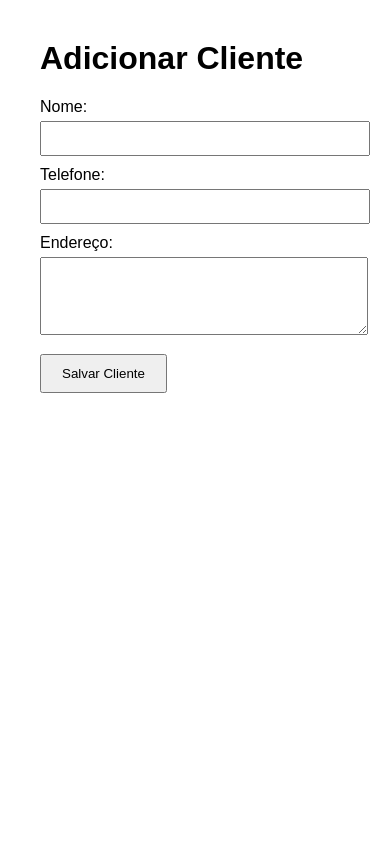
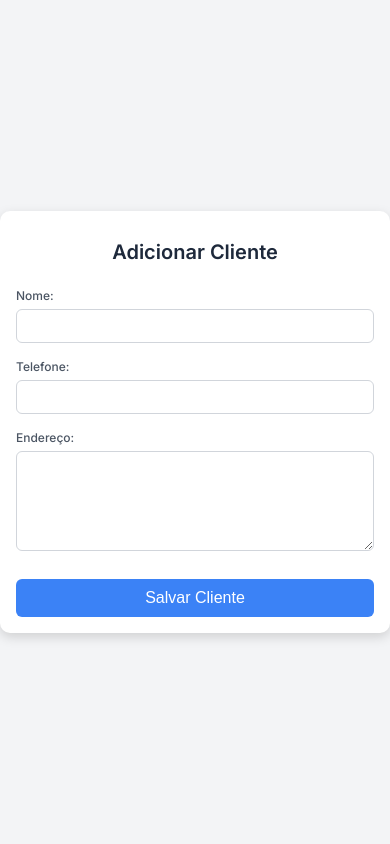
Before and after one commit to matheusgarozzi/Pedido-Pronto, a PHP site: page /adicionarcliente.php in a window 390 px wide. Run offline with PHP 8.4, Linux system fonts and the light colour scheme.

Commit message:
Entrega SPRINT1
Final

```diff
--- a/adicionarcliente.php
+++ b/adicionarcliente.php
@@ -1,71 +1,183 @@
-<?php
-$servername = "localhost";
-$username = "root";
-$password = "";
-$database = "PedidoProntoDB";
-
-
-$conn = new mysqli($servername, $username, $password, $database);
-
-
-if ($conn->connect_error) {
-    die("Conexão falhou: " . $conn->connect_error);
-}
-
-
-if ($_SERVER["REQUEST_METHOD"] == "POST") {
-    $nome = $_POST['nome'];
-    $telefone = $_POST['telefone'];
-    $endereco = $_POST['endereco'];
-
-    $sql = "INSERT INTO Clientes (nome, telefone, endereco)
-            VALUES ('$nome', '$telefone', '$endereco')";
-
-    if ($conn->query($sql) === TRUE) {
-        echo "<p style='color:green;'>Cliente adicionado com sucesso!</p>";
-    } else {
-        echo "<p style='color:red;'>Erro: " . $conn->error . "</p>";
-    }
-}
-
-$conn->close();
-?>
-
 <!DOCTYPE html>
 <html lang="pt-BR">
 <head>
     <meta charset="UTF-8">
     <title>Adicionar Cliente</title>
+    <meta name="viewport" content="width=device-width, initial-scale=1.0">
+    <link rel="preconnect" href="https://fonts.googleapis.com">
+    <link rel="preconnect" href="https://fonts.gstatic.com" crossorigin>
+    <link href="https://fonts.googleapis.com/css2?family=Inter:wght@400;500;600;700&display=swap" rel="stylesheet">
     <style>
         body {
-            font-family: Arial, sans-serif;
-            margin: 40px;
+            font-family: 'Inter', sans-serif;
+            margin: 0;
+            padding: 0;
+            background-color: #f3f4f6;
+            display: flex;
+            justify-content: center;
+            align-items: center;
+            min-height: 100vh;
         }
+
         form {
+            background-color: #ffffff;
+            padding: 24px;
+            border-radius: 10px;
+            box-shadow: 0 4px 12px rgba(0, 0, 0, 0.15);
             max-width: 500px;
+            width: 100%;
+            box-sizing: border-box;
         }
+
+        h1 {
+            color: #1e293b;
+            margin-bottom: 24px;
+            text-align: center;
+            font-weight: 600;
+            font-size: 24px;
+        }
+
         label {
             display: block;
-            margin-top: 10px;
+            margin-top: 16px;
+            color: #4b5563;
+            font-weight: 500;
+            font-size: 14px;
         }
+
         input[type="text"],
         input[type="tel"],
         textarea {
             width: 100%;
-            padding: 8px;
-            margin-top: 5px;
+            padding: 10px;
+            margin-top: 6px;
+            border: 1px solid #d1d5db;
+            border-radius: 6px;
+            box-sizing: border-box;
+            font-size: 16px;
+            transition: border-color 0.2s ease;
         }
-        button {
-            margin-top: 15px;
-            padding: 10px 20px;
+
+        input[type="text"]:focus,
+        input[type="tel"]:focus,
+        textarea:focus {
+            outline: none;
+            border-color: #3b82f6;
+            box-shadow: 0 0 0 3px rgba(59, 130, 246, 0.15);
+        }
+
+        textarea {
+            resize: vertical;
+            height: 100px;
+        }
+
+        button[type="submit"] {
+            margin-top: 24px;
+            padding: 12px 24px;
+            background-color: #3b82f6;
+            color: #ffffff;
+            border: none;
+            border-radius: 6px;
+            font-size: 18px;
+            cursor: pointer;
+            transition: background-color 0.3s ease, transform 0.1s ease;
+            width: 100%;
+            box-sizing: border-box;
+            display: block;
+            text-align: center;
+        }
+
+        button[type="submit"]:hover {
+            background-color: #2563eb;
+            transform: translateY(-2px);
+        }
+
+        button[type="submit"]:active {
+            background-color: #1e40af;
+            transform: translateY(0);
+        }
+
+        .error-message {
+            color: #dc2626;
+            font-size: 14px;
+            margin-top: 8px;
+            border: 1px solid #fecaca;
+            background-color: #ffe5e5;
+            padding: 10px;
+            border-radius: 6px;
+        }
+
+        @media (max-width: 640px) {
+            form {
+                padding: 16px;
+            }
+
+            h1 {
+                font-size: 20px;
+            }
+
+            label {
+                font-size: 12px;
+            }
+
+            input[type="text"],
+            input[type="tel"],
+            textarea {
+                font-size: 14px;
+                padding: 8px;
+            }
+
+            button[type="submit"] {
+                font-size: 16px;
+                padding: 10px 20px;
+            }
         }
     </style>
 </head>
 <body>
 
-    <h1>Adicionar Cliente</h1>
+    <form method="POST" action="">
+        <h1>Adicionar Cliente</h1>
 
-    <form method="POST" action="">
+        <?php
+        $servername = "localhost";
+        $username = "root";
+        $password = "";
+        $database = "PedidoProntoDB";
+
+        $conn = new mysqli($servername, $username, $password, $database);
+
+        if ($conn->connect_error) {
+            die("Conexão falhou: " . $conn->connect_error);
+        }
+
+        if ($_SERVER["REQUEST_METHOD"] == "POST") {
+            $nome = $conn->real_escape_string($_POST['nome']);
+            $telefone = $conn->real_escape_string($_POST['telefone']);
+            $endereco = $conn->real_escape_string($_POST['endereco']);
+
+            if (empty($nome)) {
+                echo "<p class='error-message'>Nome é obrigatório.</p>";
+            }
+
+            if (!empty($nome)) {
+                $sql = "INSERT INTO Clientes (nome, telefone, endereco)
+                        VALUES (?, ?, ?)";
+                $stmt = $conn->prepare($sql);
+                $stmt->bind_param("sss", $nome, $telefone, $endereco);
+
+                if ($stmt->execute()) {
+                    header("Location: index.php");
+                    exit;
+                } else {
+                    echo "<p class='error-message'>Erro ao salvar o cliente: " . $stmt->error . "</p>";
+                }
+                $stmt->close();
+            }
+        }
+        $conn->close();
+        ?>
+
         <label for="nome">Nome:</label>
         <input type="text" name="nome" id="nome" required>
 
--- a/login.php
+++ b/login.php
@@ -27,15 +27,18 @@ if ($_SERVER['REQUEST_METHOD'] === 'POST') {
 <html lang="pt-BR">
 <head>
     <meta charset="UTF-8">
+    <link rel="stylesheet" href="stylelogin.css">
     <title>Login</title>
 </head>
 <body>
-    <h2>Login</h2>
+    <div class="login-container">
+        <h2 class="titulo">Pedido Pronto</h2>
         <?php if (!empty($erro)) echo "<p style='color:red;'>$erro</p>"; ?>
         <form method="post">
             <input type="text" name="usuario" placeholder="Usuário" required><br>
             <input type="password" name="senha" placeholder="Senha" required><br>
             <button type="submit">Entrar</button>
         </form>
+    </div>
 </body>
 </html>
```
Also changed, not shown: adicionarcardapio.php (+152 -15 lines), mostrarcardapio.php (+31 -50 lines), styleheader.css (added, +59 -0 lines). Lines whose indentation alone changed are shown as unchanged.
